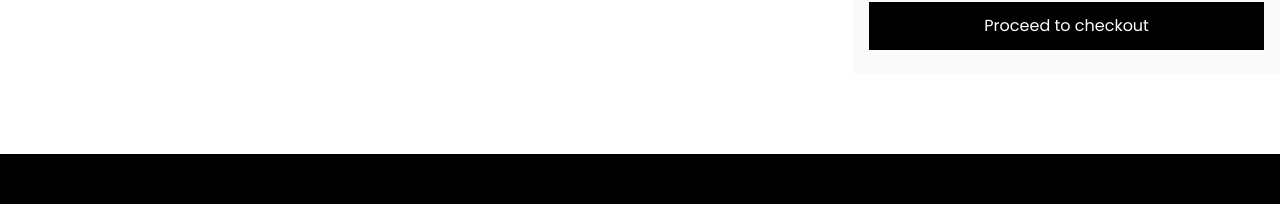
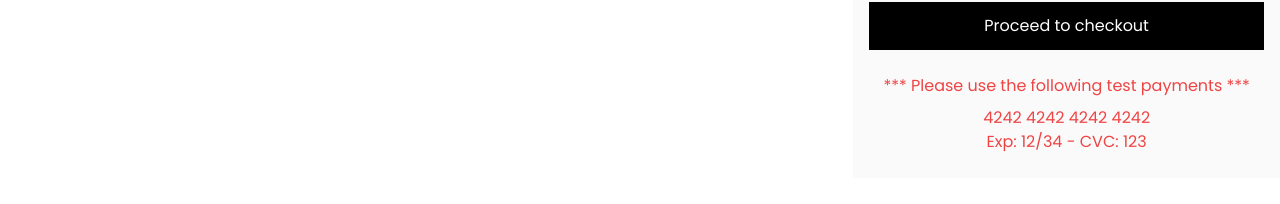
Before and after one commit to jayden-n/trendista, a React (Create React App) app in the folder client/: page /cart in a window 1280 px wide. Shown: the part 703-907 px from the top of the page. Built offline with nearby package versions, Linux system fonts and the light colour scheme.

Commit message:
added testing payment info guide

```diff
--- a/client/src/pages/Cart.js
+++ b/client/src/pages/Cart.js
@@ -81,6 +81,13 @@ const Cart = () => {
               />
             </div>
           )}
+          <div className="flex flex-col text-center mt-6 text-red-500">
+            <p>*** Please use the following test payments ***</p>
+            <div className="mt-2">
+              <p>4242 4242 4242 4242</p>
+              <p>Exp: 12/34 - CVC: 123</p>
+            </div>
+          </div>
         </div>
       </div>
       <ToastContainer
```
Also changed, not shown: 1 other file (tests, documents, lock files or other folders).
